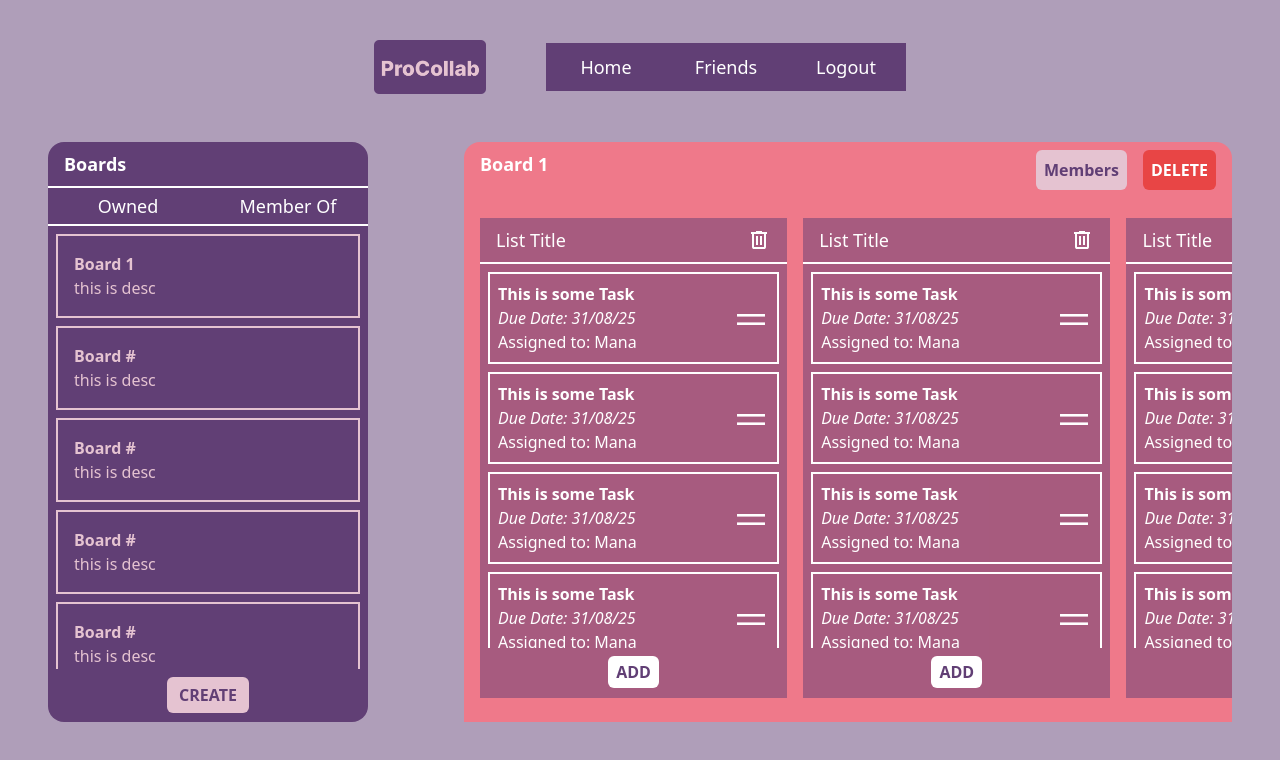
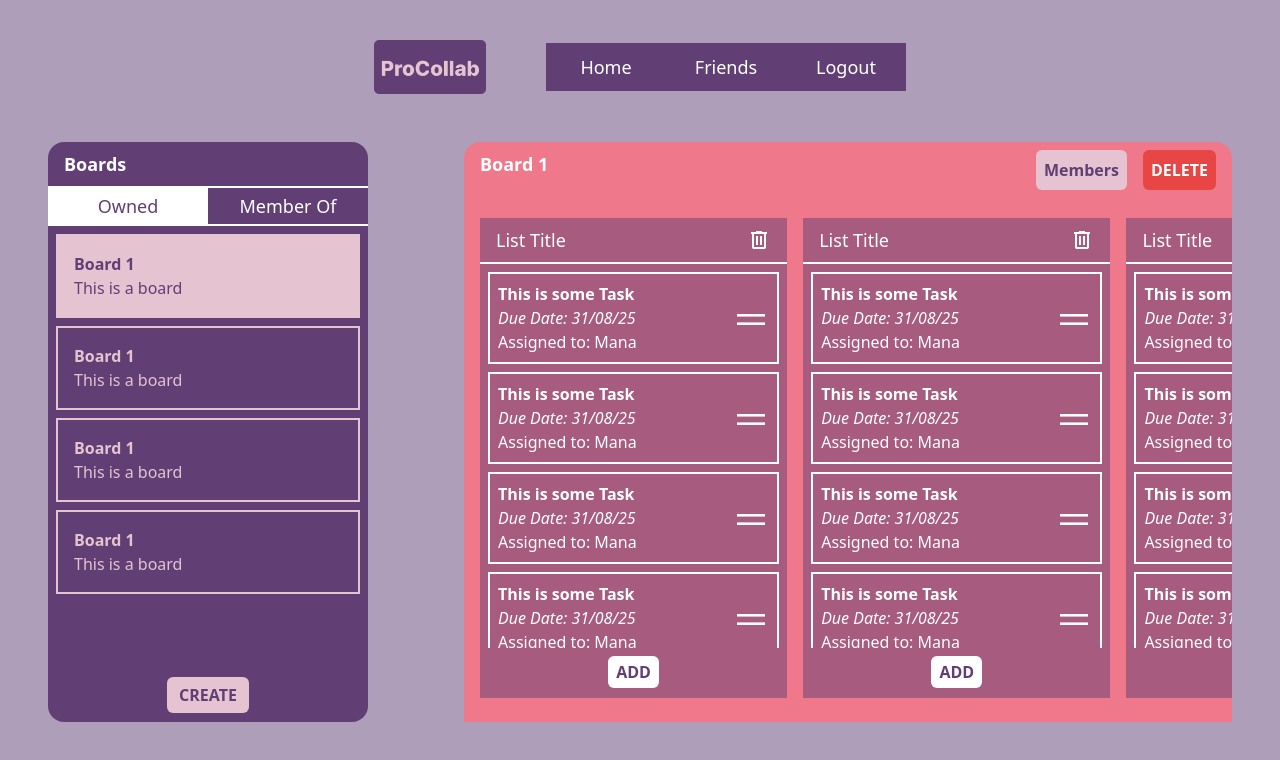
Before and after one commit to ImranullahKhann/project-collaboration, a React (Vite) app in the folder client/: page / in a window 1280 px wide. Shown: the top 760 px of the page. Built offline with nearby package versions, Linux system fonts and the light colour scheme.

Commit message:
Refactor

```diff
--- a/client/src/App.jsx
+++ b/client/src/App.jsx
@@ -1,17 +1,15 @@
+import Dashboard from "./components/Dashboard"
+import Auth from "./components/Auth"
 import "./main.css"
-import Header from "./components/Header/Header"
-import Boards from "./components/Boards/Boards"
-import Lists from "./components/Tasks/Lists"
+import { useState } from "react"
 
 const App = () => {
-    return (
-        <>
-            <Header />
-            <main className="flex justify-around mt-12">
-                <Boards />
-                <Lists />
-            </main>
-        </>
+    const [isAuthenticated, setAuthenticated] = useState(true)
+
+    return isAuthenticated ? (
+        <Dashboard />
+    ) : (
+        <Auth />
     )
 }
 
--- /dev/null
+++ b/client/src/components/Auth.jsx
@@ -0,0 +1,5 @@
+export default function Auth () {
+    return (
+        <h1>This is registration page</h1>
+    )
+}
--- a/client/src/components/Boards/Board.jsx
+++ b/client/src/components/Boards/Board.jsx
@@ -1,6 +1,6 @@
 const Board = ({ boardInfo }) => {
     return (
-        <div className="p-4 border-lightTwo border-2  text-lightTwo mb-2 cursor-pointer hover:bg-lightTwo hover:text-darkOne" >
+        <div className={boardInfo.active ? "boardActive" : "boardInactive"} >
             <h2 className="font-bold">{ boardInfo.title }</h2>
             <h3>{ boardInfo.desc }</h3>
         </div>
--- a/client/src/components/Boards/Boards.jsx
+++ b/client/src/components/Boards/Boards.jsx
@@ -1,39 +1,43 @@
 import Board from "./Board"
+import { useState } from "react"
 
 const Boards = () => {
+    const [boardsView, setBoardsView] = useState("Owned")
+    const boards = [
+        {
+            title : "Board 1",
+            desc : "This is a board",
+            active: true
+        },
+        {
+            title : "Board 1",
+            desc : "This is a board",
+            active: false
+        },
+        {
+            title : "Board 1",
+            desc : "This is a board",
+            active: false
+        },
+        {
+            title : "Board 1",
+            desc : "This is a board",
+            active: false
+        },
+    ]
+
     return (
-        <div className="bg-darkOne text-white h-145 w-80 rounded-2xl">
+        <div className="bg-darkOne text-white h-145 w-80 rounded-2xl flex-shrink-0">
             <h1 className="text-lg font-bold ml-4 my-2">Boards</h1>
             <nav className="mb-2">
-                <a href="#" className="inline-block w-2/4 text-center text-lg font-medium border-white border-2 py-1 border-x-0 hover:bg-white hover:text-darkOne">Owned</a>
-                <a href="#" className="inline-block w-2/4 text-center text-lg font-medium border-white border-2 py-1 border-x-0 hover:bg-white hover:text-darkOne">Member Of</a>
+                <a href="#" className={boardsView === "Owned" ? "boardsNavActive" : "boardsNavInactive"}>Owned</a>
+                <a href="#" className={boardsView !== "Owned" ? "boardsNavActive" : "boardsNavInactive"}>Member Of</a>
             </nav>
             <div className="h-3/4 overflow-y-auto px-2">
                 {/* Render All Boards */}
-                <Board boardInfo={{
-                    title: "Board 1",
-                    desc: "this is desc"
-                }}/>
-                <Board boardInfo={{
-                    title: "Board #",
-                    desc: "this is desc"
-                }}/>
-                <Board boardInfo={{
-                    title: "Board #",
-                    desc: "this is desc"
-                }}/>
-                <Board boardInfo={{
-                    title: "Board #",
-                    desc: "this is desc"
-                }}/>
-                <Board boardInfo={{
-                    title: "Board #",
-                    desc: "this is desc"
-                }}/>
-                <Board boardInfo={{
-                    title: "Board #",
-                    desc: "this is desc"
-                }}/>
+                {boards.map(board => (
+                    <Board boardInfo={board} />
+                ))}
             </div>
             <div className="flex justify-center mt-2">
                 <a href="#" className="inline-block bg-lightTwo text-darkOne px-3 py-1.5 rounded-md font-semibold">CREATE</a>
--- /dev/null
+++ b/client/src/components/Dashboard.jsx
@@ -0,0 +1,17 @@
+import Header from "./Header/Header"
+import Boards from "./Boards/Boards"
+import Lists from "./Tasks/Lists"
+
+const Dashboard = () => {
+    return (
+        <>
+            <Header />
+            <main className="flex justify-around mt-12 min-w-7xl">
+                <Boards />
+                <Lists />
+            </main>
+        </>
+    )
+}
+
+export default Dashboard
--- a/client/src/components/Tasks/Lists.jsx
+++ b/client/src/components/Tasks/Lists.jsx
@@ -2,7 +2,7 @@ import List from "./List"
 
 export default function Lists () {
     return (
-        <div className="bg-darkTwo text-white h-145 w-3/5 rounded-2xl rounded-b-none ">
+        <div className="bg-darkTwo text-white h-145 w-3/5 rounded-2xl rounded-b-none flex-shrink-0">
             <div className="flex justify-between">
                 <h1 className="text-lg font-bold ml-4 my-2">Board 1</h1>
                 <div className="my-2 mr-4">
--- a/client/src/main.css
+++ b/client/src/main.css
@@ -14,3 +14,19 @@ body {
     background-color: rgba(97, 63, 117, 0.5);
     opacity: 1;
 }
+
+.boardsNavInactive {
+  @apply inline-block w-2/4 text-center text-lg font-medium border-white border-2 py-1 border-x-0 hover:bg-white hover:text-darkOne;
+}
+
+.boardsNavActive {
+  @apply inline-block w-2/4 text-center text-lg font-medium text-darkOne bg-white border-white border-2 py-1 border-x-0;
+}
+
+.boardInactive {
+  @apply p-4 border-lightTwo border-2  text-lightTwo mb-2 cursor-pointer hover:bg-lightTwo hover:text-darkOne;
+}
+
+.boardActive {
+  @apply p-4 bg-lightTwo border-lightTwo border-2  text-darkOne mb-2 cursor-pointer;
+}
```
